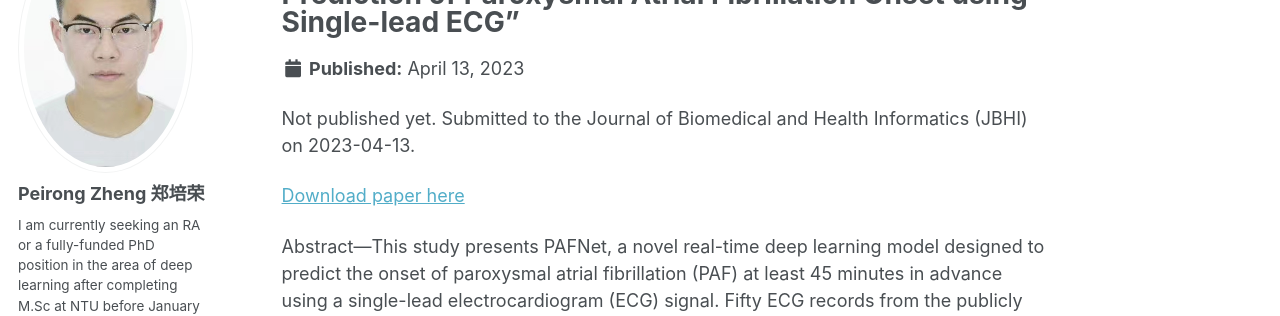
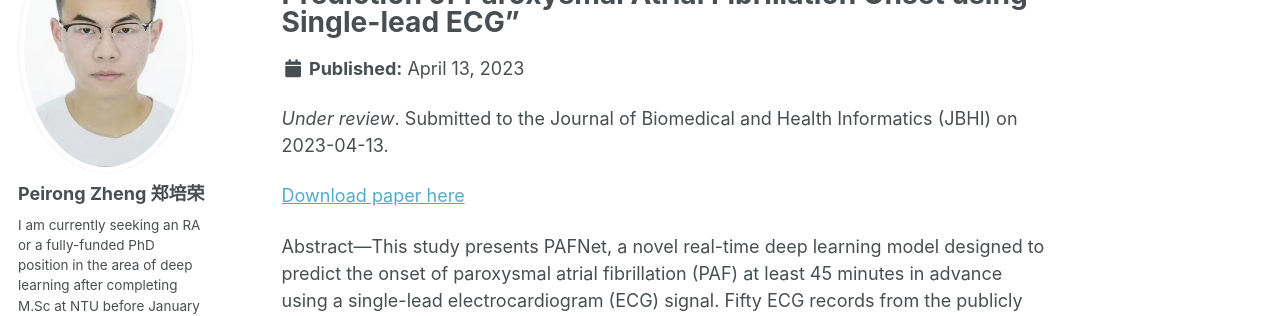
Before and after one commit to zhengpeirong/onlineAcademicCV, a Jekyll site: the page built from _publications/2023-04-13-JBHI-PAF_prediction.md, in a window 1280 px wide and 1354 px high. Shown: the part 194-510 px from the top of the window. Built offline with Jekyll 4.4.1, drawn with Linux system fonts in a browser that asks for light colours; some web fonts are replaced.

Commit message:
改为under review

```diff
--- a/_publications/2023-04-13-JBHI-PAF_prediction.md
+++ b/_publications/2023-04-13-JBHI-PAF_prediction.md
@@ -4,7 +4,7 @@ collection: publications
 excerpt: 'Submitted to *Journal of Biomedical and Health Informatics (JBHI)*, 2023. Currently waiting for the response.'
 paperurl: 'http://academicpages.github.io/files/JBHI-PAF_prediction.pdf'
 ---
-Not published yet. Submitted to the Journal of Biomedical and Health Informatics (JBHI) on 2023-04-13.
+*Under review*. Submitted to the Journal of Biomedical and Health Informatics (JBHI) on 2023-04-13.
 
 [Download paper here](http://academicpages.github.io/files/paper2.pdf)
 
```
